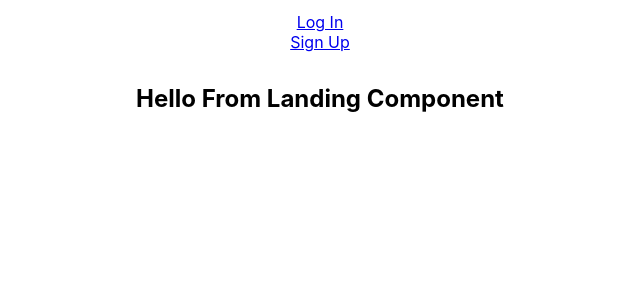
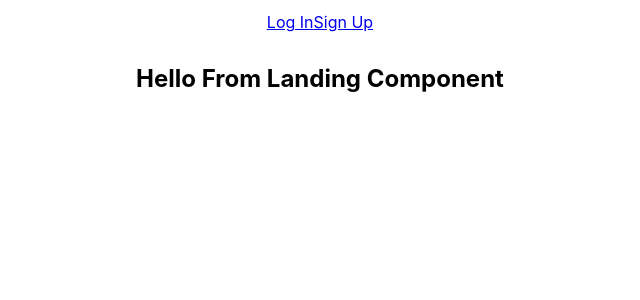
Before and after one commit to mj305/Wynrace, a React (Create React App) app: page / in a window 1280 px wide. Shown: the top 300 px of the page, without its empty margins (320-960 px from the left). Built offline with nearby package versions, Linux system fonts and the light colour scheme.

Commit message:
fix conflict

```diff
--- a/src/Components/NavBarFolder/NavBar.js
+++ b/src/Components/NavBarFolder/NavBar.js
@@ -6,8 +6,11 @@ const NavBar = () => {
   return (
     <>
       <div className="navbar">
-        <nav><a id="log-in" className="btn" href="log in">Log In</a></nav>
-        <nav><a id="sign-up" className="btn" href="sign up">Sign Up</a></nav>
+
+        <nav>
+          <a id="log-in" className="btn" href="log in">Log In</a>
+          <a id="sign-up" className="btn" href="sign up">Sign Up</a>
+        </nav>
       </div>
     </>
   )
```
